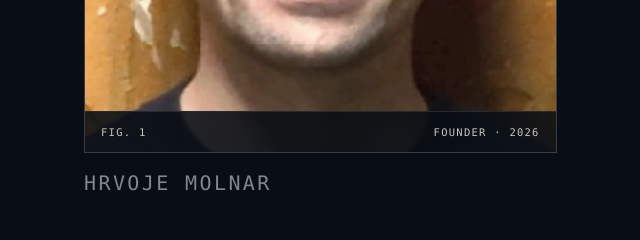
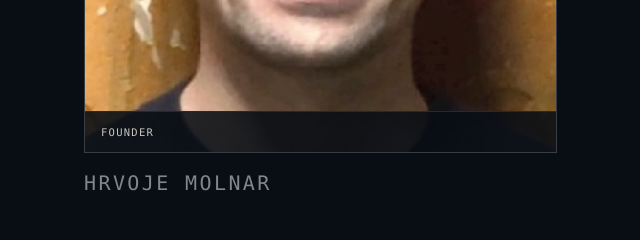
Before and after one commit to alephsim/alephsim.github.io, a plain HTML site: page index.html in a window 1280 px wide. Shown: the part 3880-4120 px from the top of the page, 4-644 px from the left. Drawn offline with Linux system fonts and the light colour scheme; a web font is replaced by a local one.

Commit message:
remove image desc

```diff
--- a/index.html
+++ b/index.html
@@ -1027,8 +1027,7 @@
             </g>
           </svg>
           <div class="portrait-caption">
-            <span>Fig. 1</span>
-            <span>Founder · 2026</span>
+            <span>Founder</span>
           </div>
         </div>
         <div style="margin-top: 0.85rem; font-family: var(--ff-mono); font-size: 20px; letter-spacing: 0.12em; text-transform: uppercase; color: var(--muted);">
```
